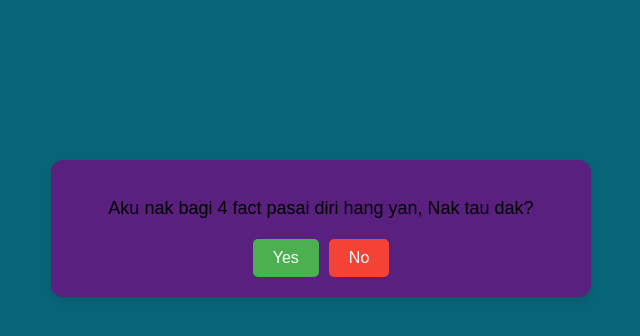
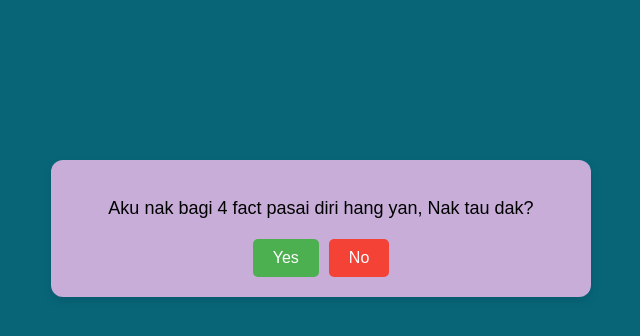
Before and after one commit to MuhdAzimmm/wish-foryou, a plain HTML site: page index.html in a window 1280 px wide. Shown: the whole page, without its empty margins (319-959 px from the left). Drawn offline with Linux system fonts and the light colour scheme.

Commit message:
Update styles.css

```diff
--- a/styles.css
+++ b/styles.css
@@ -11,7 +11,7 @@
         .wish-container {
             max-width: 500px;
             margin: 20vh auto;
-            background: #59207f;
+            background: #c7add8;
             border-radius: 12px;
             box-shadow: 0 4px 10px rgba(0, 0, 0, 0.1);
             padding: 20px;
```
